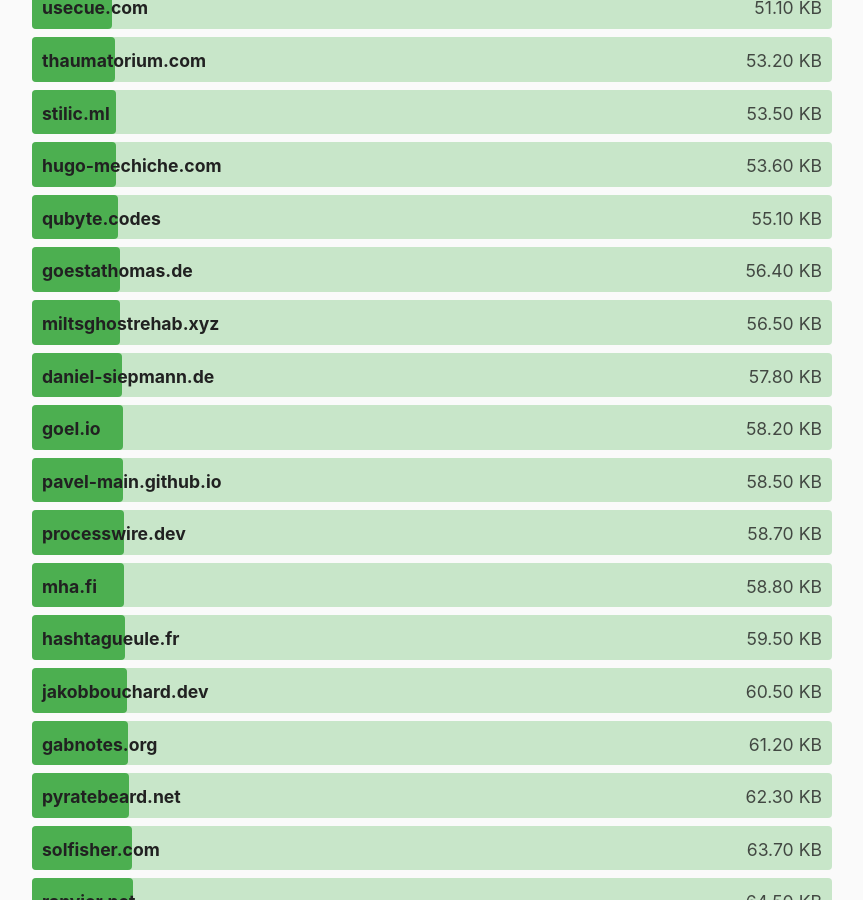
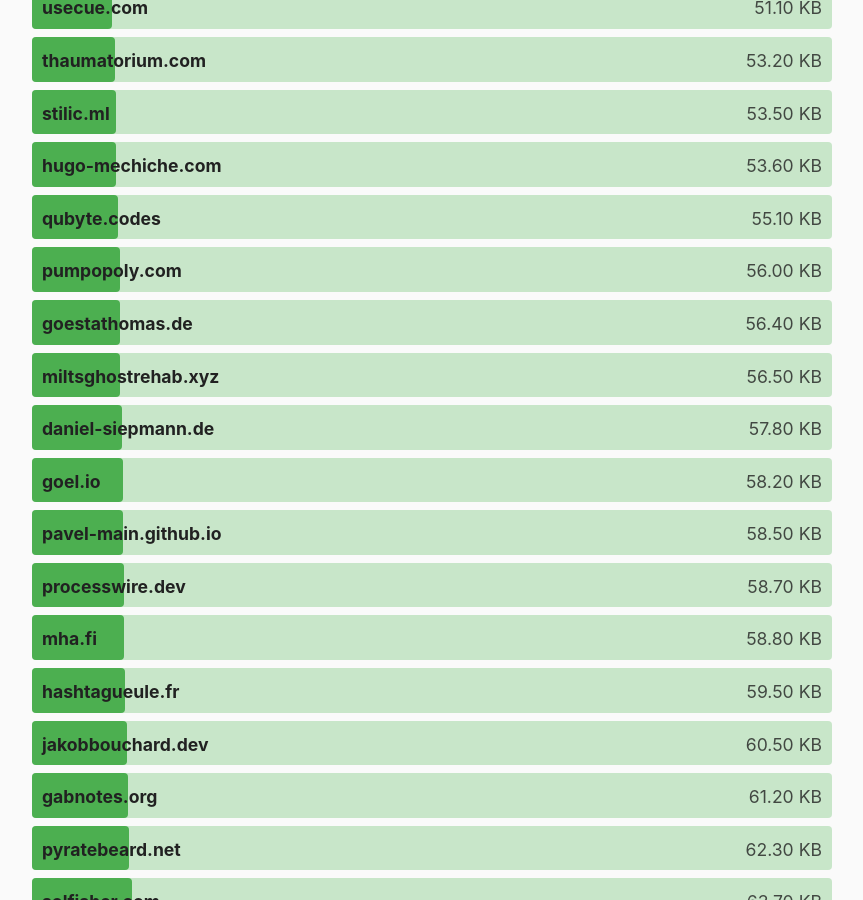
Before and after one commit to kevquirk/512kb.club, a Jekyll site: the page built from index.md, in a window 1280 px wide and 900 px high, scrolled down 10161 px. Shown: the whole window, without its empty margins (208-1071 px from the left). Built offline with Jekyll 4.4.1, drawn with Linux system fonts in a browser that asks for light colours.

```diff
--- a/_data/sites.yml
+++ b/_data/sites.yml
@@ -1922,3 +1922,8 @@
   url: https://zserge.com/
   size: 20.2
   last_checked: 2021-12-19
+
+- domain: pumpopoly.com
+  url: https://pumpopoly.com/
+  size: 56
+  last_checked: 2022-02-03
```
